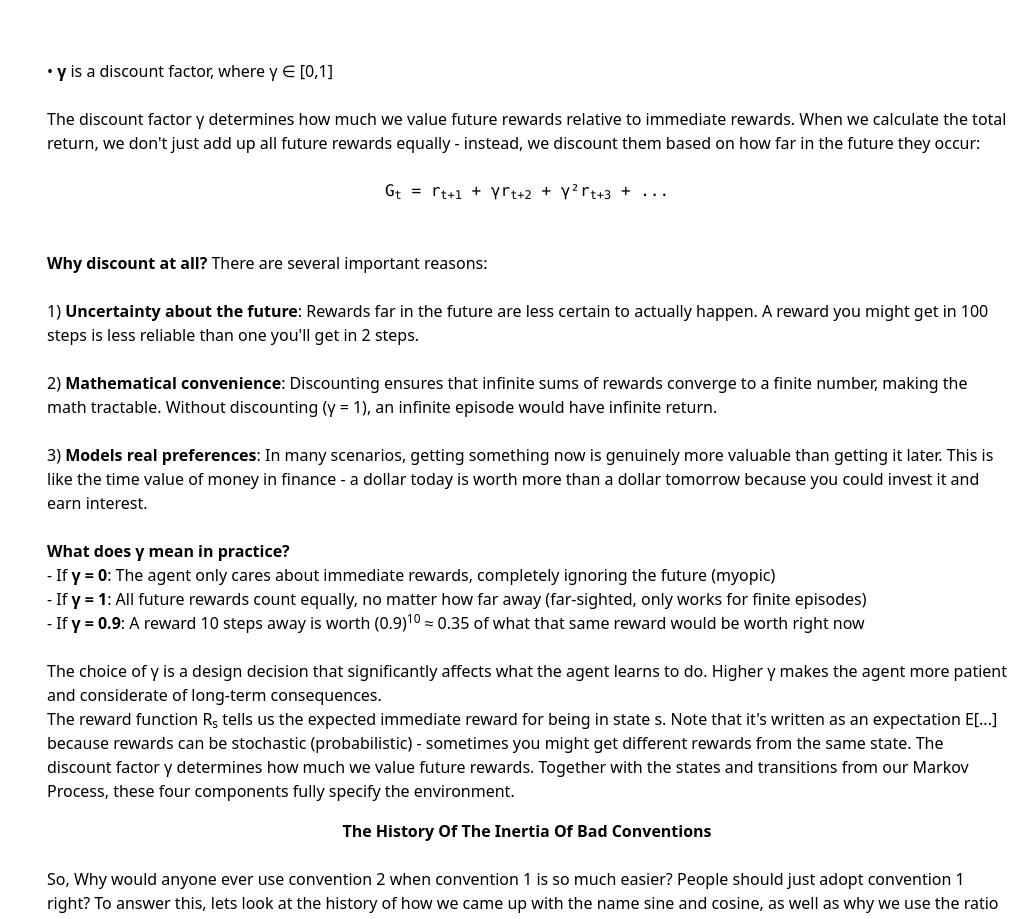
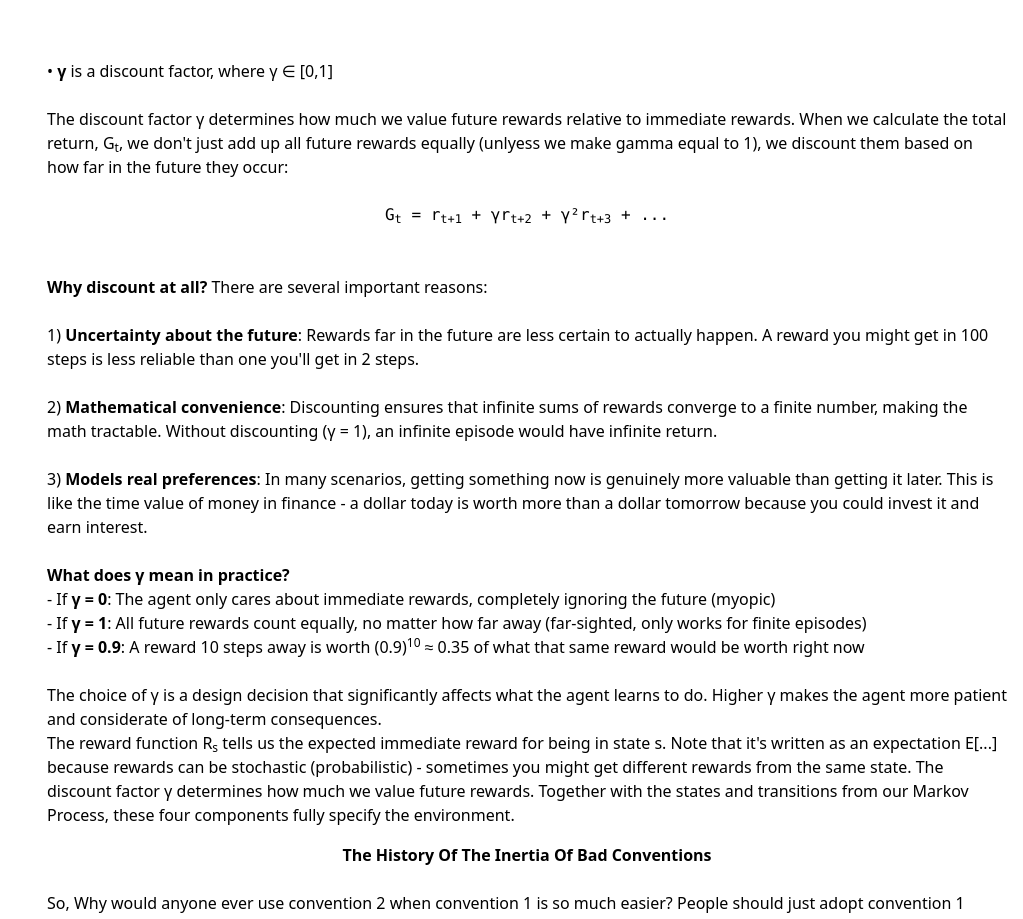
Before and after one commit to WilliamGiammona/learning-ai, a Next.js app: page /reinforcement-learning in a window 1280 px wide. Shown: the part 10400-11319 px from the top of the page, without its empty margins (257-1280 px from the left). Built offline with nearby package versions, Linux system fonts and the light colour scheme.

Commit message:
continuing Markov Decision Processes

```diff
--- a/app/reinforcement-learning/page.tsx
+++ b/app/reinforcement-learning/page.tsx
@@ -1028,8 +1028,9 @@ export default function ReinforcementLearningPage() {
               <br />
               The discount factor γ determines how much we value future rewards
               relative to immediate rewards. When we calculate the total return,
-              we don't just add up all future rewards equally - instead, we
-              discount them based on how far in the future they occur:
+              G<sub>t</sub>, we don't just add up all future rewards equally
+              (unlyess we make gamma equal to 1), we discount them based on how
+              far in the future they occur:
               <br />
               <br />
               <span className="block font-mono text-center">
```
